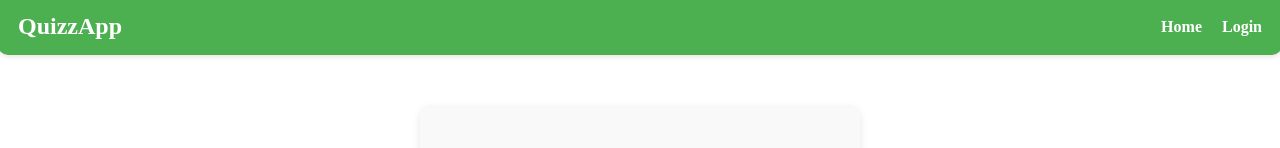
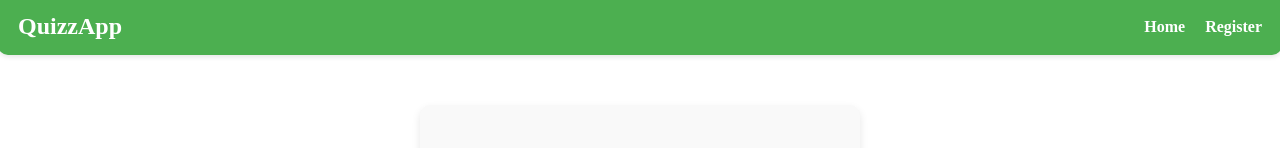
Before and after one commit to AnasMouak/angular-quizz-app, an Angular app: page /login in a window 1280 px wide. Shown: the top 148 px of the page. Built offline with nearby package versions, Linux system fonts and the light colour scheme.

Commit message:
Refactor login component navigation link

```diff
--- a/src/app/components/login/login.component.html
+++ b/src/app/components/login/login.component.html
@@ -3,7 +3,7 @@
     <h1 class="logo">QuizzApp</h1>
     <ul class="nav-links">
       <li><a href="/">Home</a></li>
-      <li><a href="/login">Login</a></li>
+      <li><a href="/register">Register</a></li>
     </ul>
   </nav>
 </header>
```
